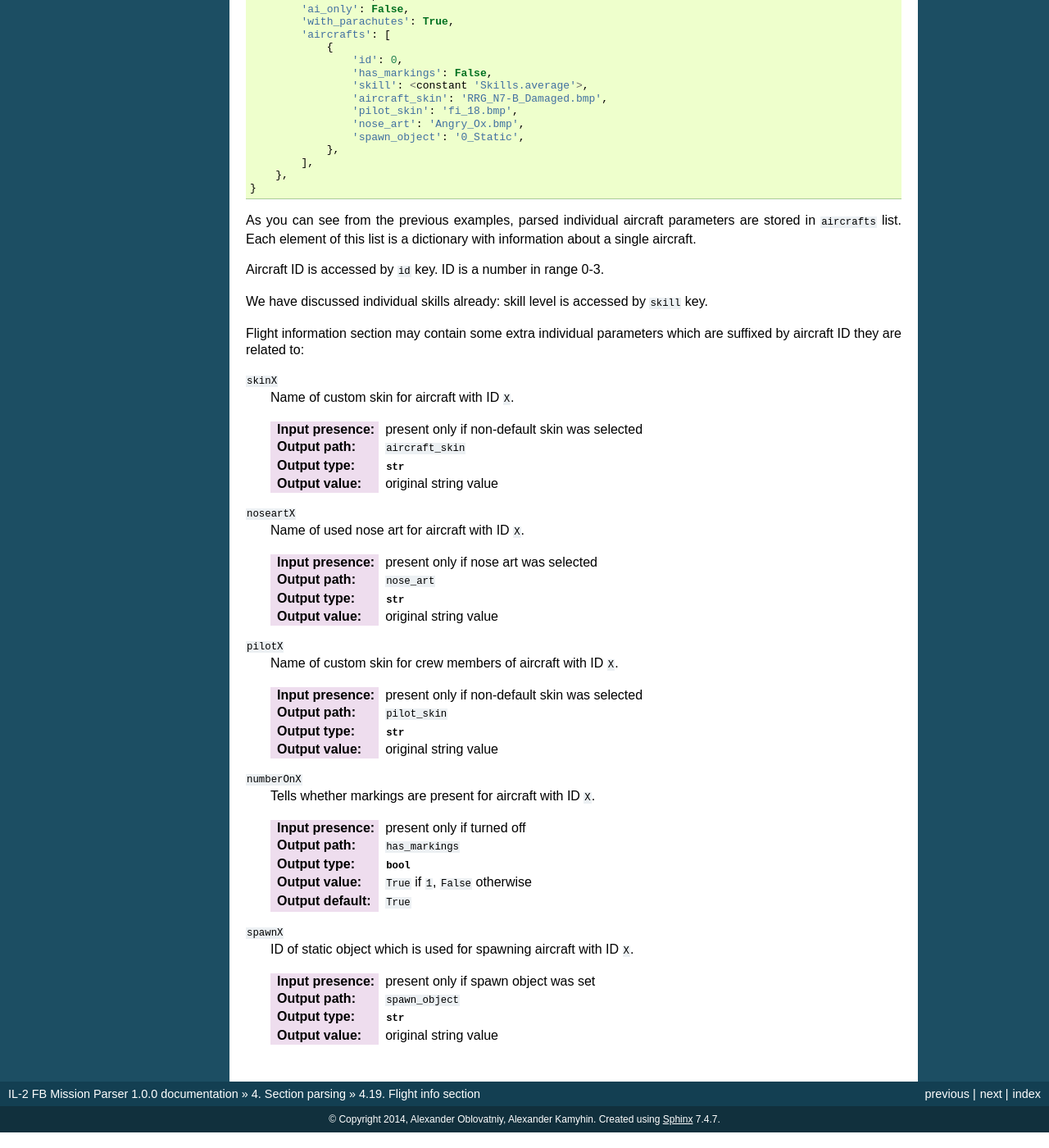
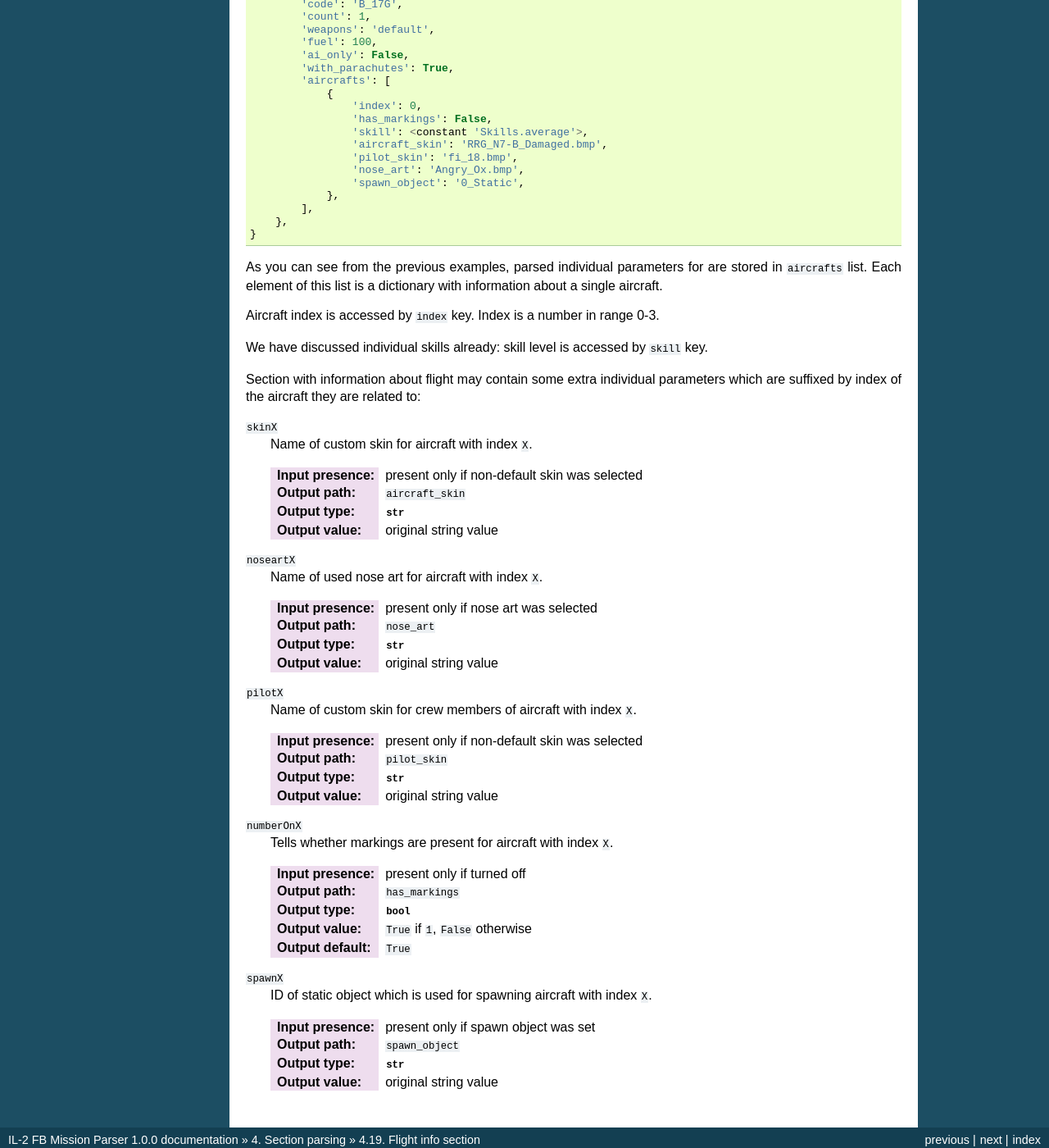
Before and after one commit to IL2HorusTeam/il2fb-mission-parser, a Sphinx documentation site: the page built from docs/parsers/flight-info.rst, in a window 1280 px wide and 1400 px high, scrolled down 4367 px. Shown: the whole window at 82% size. Built offline with Sphinx 7.4.7, drawn with Linux system fonts in a browser that asks for light colours; some of the changed text lies outside the part shown.

Commit message:
update docs for "Flight info" section parser

```diff
--- a/docs/parsers/flight-info.rst
+++ b/docs/parsers/flight-info.rst
@@ -83,35 +81,37 @@ Output example:
 
   {
       '3GvIAP10_info': {
+          'id': '3GvIAP10',
           'air_force': <constant 'AirForces.vvs_rkka'>,
           'regiment': <Regiment '3GvIAP'>,
-          'squadron': 2,
-          'flight': 1,
+          'squadron_index': 1,
+          'flight_index': 0,
+          'code': 'A_20C',
           'count': 3,
-          'code': 'A_20C',
           'weapons': 'default',
           'fuel': 100,
           'ai_only': True,
           'with_parachutes': False,
           'aircrafts': [
               {
-                  'id': 0,
+                  'index': 0,
                   'has_markings': True,
                   'skill': <constant 'Skills.average'>,
               },
               {
-                  'id': 1,
+                  'index': 1,
                   'has_markings': True,
                   'skill': <constant 'Skills.average'>,
               },
               {
-                  'id': 2,
+                  'index': 2,
                   'has_markings': True,
                   'skill': <constant 'Skills.average'>,
               },
           ],
       },
   }
+
 
 Description:
 
@@ -147,7 +147,7 @@ Description:
   :Input presence:
     present only if all aircrafts in flight have same level of skills
   :Output path:
-    ``aircrafts[i].skill``, where ``i`` is aircraft index - skills are applied
+    ``aircrafts[i].skill``, where ``i`` is aircraft index. Skills are applied
     to every aircraft individually (see section below)
   :Output type: complex `skills`_ constant
 
@@ -198,22 +199,22 @@ Output example:
         'UN_NN03_info': {
             'air_force': <constant 'AirForces.usn'>,
             'regiment': None,
-            'squadron': 1,
-            'flight': 4,
+            'squadron_index': 0,
+            'flight_index': 3,
+            'code': 'B_17G',
             'count': 2,
-            'code': 'B_17G',
             'weapons': 'default',
             'fuel': 100,
             'ai_only': False,
             'with_parachutes': True,
             'aircrafts': [
                 {
-                    'id': 0,
+                    'index': 0,
                     'has_markings': True,
                     'skill': <constant 'Skills.veteran'>,
                 },
                 {
-                    'id': 1,
+                    'index': 1,
                     'has_markings': True,
                     'skill': <constant 'Skills.ace'>,
                 },
@@ -257,17 +260,17 @@ Output example:
         'UN_NN02_info': {
             'air_force': <constant 'AirForces.usn'>,
             'regiment': None,
-            'squadron': 1,
-            'flight': 3,
+            'squadron_index': 1,
+            'flight_index': 3,
+            'code': 'B_17G',
             'count': 1,
-            'code': 'B_17G',
             'weapons': 'default',
             'fuel': 100,
             'ai_only': False,
             'with_parachutes': True,
             'aircrafts': [
                 {
-                    'id': 0,
+                    'index': 0,
                     'has_markings': False,
                     'skill': <constant 'Skills.average'>,
                     'aircraft_skin': 'RRG_N7-B_Damaged.bmp',
@@ -279,20 +282,21 @@ Output example:
         },
     }
 
-As you can see from the previous examples, parsed individual aircraft
-parameters are stored in ``aircrafts`` list. Each element of this list is a
-dictionary with information about a single aircraft.
 
-Aircraft ID is accessed by ``id`` key. ID is a number in range 0-3.
+As you can see from the previous examples, parsed individual parameters for
+are stored in ``aircrafts`` list. Each element of this list is a dictionary
+with information about a single aircraft.
+
+Aircraft index is accessed by ``index`` key. Index is a number in range 0-3.
 
 We have discussed individual skills already: skill level is accessed by
 ``skill`` key.
 
-Flight information section may contain some extra individual parameters which
-are suffixed by aircraft ID they are related to:
+Section with information about flight may contain some extra individual
+parameters which are suffixed by index of the aircraft they are related to:
 
 ``skinX``
-  Name of custom skin for aircraft with ID ``X``.
+  Name of custom skin for aircraft with index ``X``.
 
   :Input presence: present only if non-default skin was selected
   :Output path: ``aircraft_skin``
@@ -300,7 +304,7 @@ are suffixed by aircraft ID they are related to:
   :Output value: original string value
 
 ``noseartX``
-  Name of used nose art for aircraft with ID ``X``.
+  Name of used nose art for aircraft with index ``X``.
 
   :Input presence: present only if nose art was selected
   :Output path: ``nose_art``
@@ -308,7 +312,7 @@ are suffixed by aircraft ID they are related to:
   :Output value: original string value
 
 ``pilotX``
-  Name of custom skin for crew members of aircraft with ID ``X``.
+  Name of custom skin for crew members of aircraft with index ``X``.
 
   :Input presence: present only if non-default skin was selected
   :Output path: ``pilot_skin``
@@ -316,7 +320,7 @@ are suffixed by aircraft ID they are related to:
   :Output value: original string value
 
 ``numberOnX``
-  Tells whether markings are present for aircraft with ID ``X``.
+  Tells whether markings are present for aircraft with index ``X``.
 
   :Input presence: present only if turned off
   :Output path: ``has_markings``
@@ -325,7 +329,7 @@ are suffixed by aircraft ID they are related to:
   :Output default: ``True``
 
 ``spawnX``
-  ID of static object which is used for spawning aircraft with ID ``X``.
+  ID of static object which is used for spawning aircraft with index ``X``.
 
   :Input presence: present only if spawn object was set
   :Output path: ``spawn_object``
@@ -333,6 +337,8 @@ are suffixed by aircraft ID they are related to:
   :Output value: original string value
 
 
-.. _skills: https://github.com/IL2HorusTeam/il2fb-commons/blob/master/il2fb/commons/__init__.py#L27
-.. _air force: https://github.com/IL2HorusTeam/il2fb-commons/blob/master/il2fb/commons/organization.py#L89
-.. _Regiment: https://github.com/IL2HorusTeam/il2fb-commons/blob/master/il2fb/commons/organization.py#L236
+.. _air force: https://github.com/IL2HorusTeam/il2fb-commons/blob/master/il2fb/commons/organization.py#L94
+.. _list of air forces: `air force`_
+
+.. _skills: https://github.com/IL2HorusTeam/il2fb-commons/blob/master/il2fb/commons/__init__.py#L28
+.. _Regiment: https://github.com/IL2HorusTeam/il2fb-commons/blob/master/il2fb/commons/organization.py#L268
```
Also changed, not shown: other parts of docs/parsers/flight-info.rst (+22 -21 lines).
